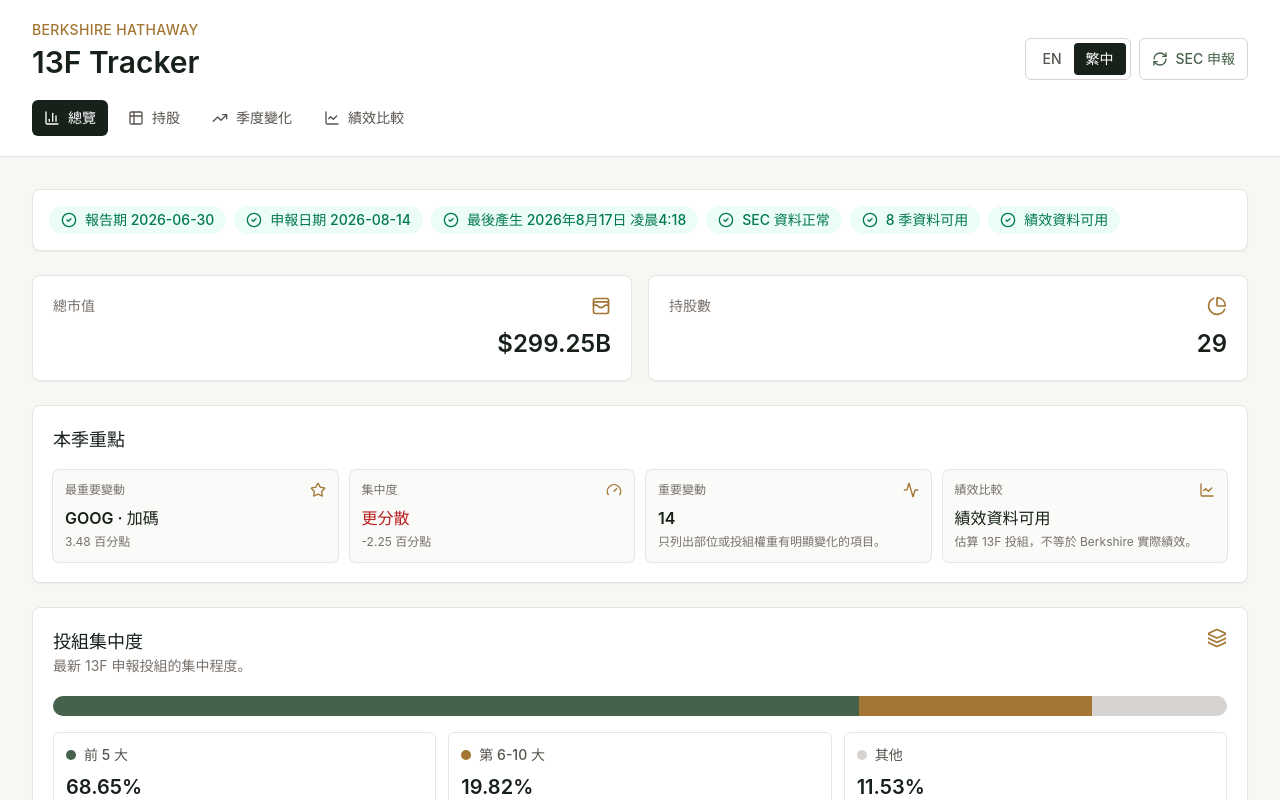
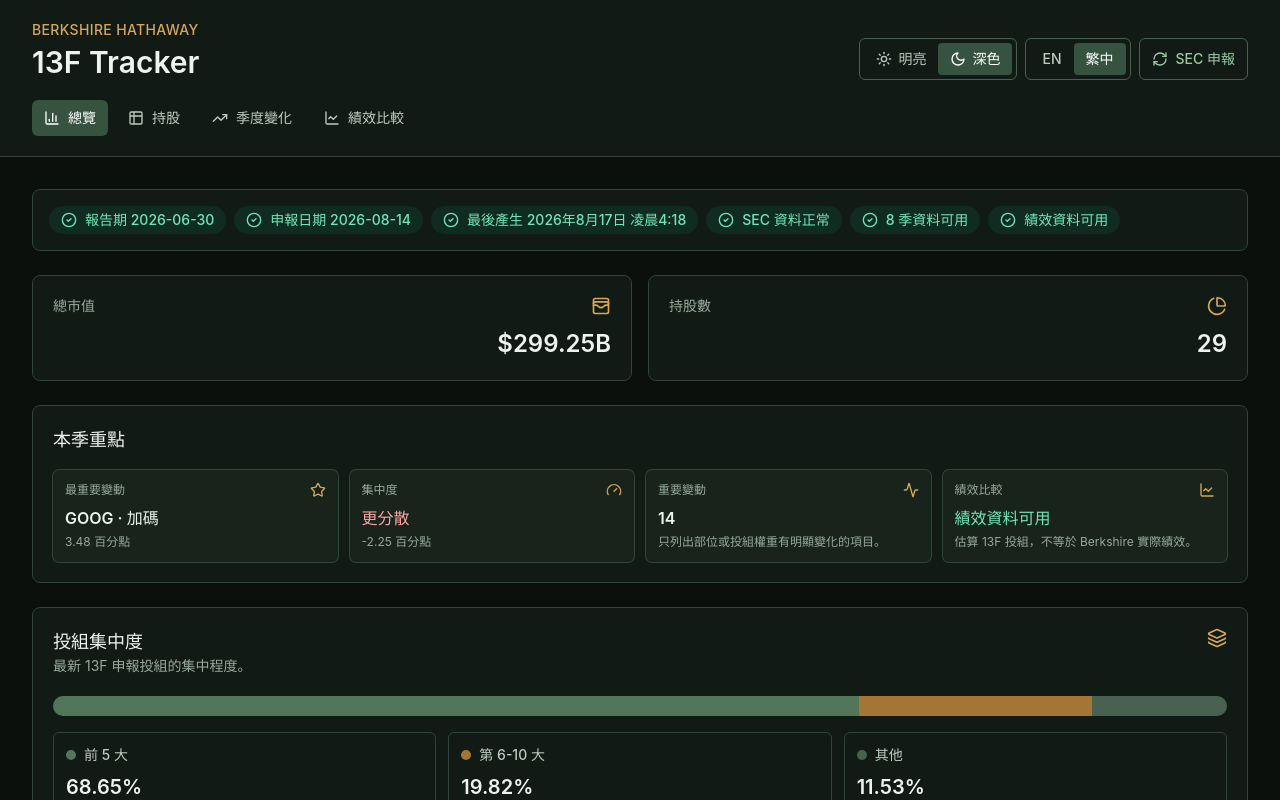
Before and after one commit to junyuo/berkshire-13f-tracker, a React (Vite) app: page / in a window 1280 px wide. Shown: the top 800 px of the page. Built offline with nearby package versions, Linux system fonts and the light colour scheme.

Commit message:
Add persistent light and dark themes

```diff
--- a/index.html
+++ b/index.html
@@ -4,6 +4,13 @@
     <meta charset="UTF-8" />
     <meta name="viewport" content="width=device-width, initial-scale=1.0" />
     <title>Berkshire Hathaway 13F Tracker</title>
+    <script>
+      try {
+        document.documentElement.dataset.theme = localStorage.getItem("berkshire-13f-theme") === "light" ? "light" : "dark";
+      } catch {
+        document.documentElement.dataset.theme = "dark";
+      }
+    </script>
   </head>
   <body>
     <div id="root"></div>
--- a/src/App.tsx
+++ b/src/App.tsx
@@ -1,4 +1,4 @@
-import { BarChart3, LineChart, RefreshCw, Table2, TrendingUp } from "lucide-react";
+import { BarChart3, LineChart, Moon, RefreshCw, Sun, Table2, TrendingUp } from "lucide-react";
 import { useEffect, useMemo, useState } from "react";
 import Dashboard from "./pages/Dashboard";
 import Holdings from "./pages/Holdings";
@@ -8,6 +8,9 @@
 import type { Holding, HistoryItem, LatestData, PerformanceData, QuarterData } from "./types/holding";
 
 type Page = "dashboard" | "holdings" | "changes" | "performance";
+type Theme = "light" | "dark";
+
+const THEME_STORAGE_KEY = "berkshire-13f-theme";
 
 const pages: { id: Page; labelKey: TranslationKey; icon: typeof BarChart3 }[] = [
   { id: "dashboard", labelKey: "navDashboard", icon: BarChart3 },
@@ -29,8 +32,13 @@
   return response.json();
 }
 
+function initialTheme(): Theme {
+  return document.documentElement.dataset.theme === "light" ? "light" : "dark";
+}
+
 export default function App() {
   const { language, setLanguage, t } = useLanguage();
+  const [theme, setTheme] = useState<Theme>(initialTheme);
   const [page, setPage] = useState<Page>(routeFromHash);
   const [latest, setLatest] = useState<LatestData | null>(null);
   const [history, setHistory] = useState<HistoryItem[]>([]);
@@ -44,6 +52,16 @@
     window.addEventListener("hashchange", onHashChange);
     return () => window.removeEventListener("hashchange", onHashChange);
   }, []);
+
+  function updateTheme(nextTheme: Theme) {
+    document.documentElement.dataset.theme = nextTheme;
+    setTheme(nextTheme);
+    try {
+      window.localStorage.setItem(THEME_STORAGE_KEY, nextTheme);
+    } catch {
+      // The selected theme still applies for this session when storage is unavailable.
+    }
+  }
 
   useEffect(() => {
     Promise.all([
@@ -89,6 +107,22 @@
               <h1 className="mt-1 text-3xl font-semibold text-ink">13F Tracker</h1>
             </div>
             <div className="flex flex-wrap gap-2">
+              <div className="inline-flex rounded-md border border-stone-300 bg-white p-1 text-sm font-medium" role="group" aria-label={t("themeSetting")}>
+                {(["light", "dark"] as const).map((item) => {
+                  const Icon = item === "light" ? Sun : Moon;
+                  return (
+                    <button
+                      key={item}
+                      className={`inline-flex items-center gap-1.5 rounded px-3 py-1.5 ${theme === item ? "bg-ink text-white" : "text-stone-600 hover:bg-stone-50"}`}
+                      onClick={() => updateTheme(item)}
+                      aria-pressed={theme === item}
+                    >
+                      <Icon className="h-4 w-4" />
+                      {t(item === "light" ? "lightMode" : "darkMode")}
+                    </button>
+                  );
+                })}
+              </div>
               <div className="inline-flex rounded-md border border-stone-300 bg-white p-1 text-sm font-medium">
                 {(["en", "zh-TW"] as const).map((item) => (
                   <button
@@ -119,7 +153,7 @@
                 <a
                   key={navPage.id}
                   href={`#/${navPage.id === "dashboard" ? "" : navPage.id}`}
-                  className={`inline-flex items-center gap-2 rounded-md px-3 py-2 text-sm font-medium ${
+                  className={`inline-flex shrink-0 items-center gap-2 whitespace-nowrap rounded-md px-3 py-2 text-sm font-medium ${
                     isActive ? "bg-ink text-white" : "text-stone-600 hover:bg-stone-100"
                   }`}
                 >
--- a/src/i18n.tsx
+++ b/src/i18n.tsx
@@ -12,6 +12,9 @@
     navChanges: "Changes",
     navPerformance: "Performance",
     secFiling: "SEC Filing",
+    themeSetting: "Color theme",
+    lightMode: "Light",
+    darkMode: "Dark",
     loadingData: "Loading Berkshire Hathaway 13F data...",
     reportPeriod: "Report Period",
     filingDate: "Filing Date",
@@ -245,6 +248,9 @@
     navChanges: "季度變化",
     navPerformance: "績效比較",
     secFiling: "SEC 申報",
+    themeSetting: "顏色主題",
+    lightMode: "明亮",
+    darkMode: "深色",
     loadingData: "正在載入 Berkshire Hathaway 13F 資料...",
     reportPeriod: "報告期",
     filingDate: "申報日期",
--- a/src/pages/Performance.tsx
+++ b/src/pages/Performance.tsx
@@ -68,8 +68,8 @@
         </div>
       </div>
       <svg className="mt-6 h-72 w-full overflow-visible" viewBox="0 0 100 100" preserveAspectRatio="none" role="img">
-        <polyline points={coordinates("portfolioValue")} fill="none" stroke="#46624a" strokeWidth="2.5" vectorEffect="non-scaling-stroke" />
-        <polyline points={coordinates("benchmarkValue")} fill="none" stroke="#a37633" strokeWidth="2.5" vectorEffect="non-scaling-stroke" />
+        <polyline points={coordinates("portfolioValue")} fill="none" stroke="var(--color-moss)" strokeWidth="2.5" vectorEffect="non-scaling-stroke" />
+        <polyline points={coordinates("benchmarkValue")} fill="none" stroke="var(--color-brass)" strokeWidth="2.5" vectorEffect="non-scaling-stroke" />
       </svg>
       <div className="mt-3 grid gap-2 text-xs text-stone-500 sm:grid-cols-3">
         <span>{t("start")}: {firstPoint?.date}</span>
--- a/src/styles.css
+++ b/src/styles.css
@@ -3,17 +3,29 @@
 @tailwind utilities;
 
 :root {
-  color: #17211a;
-  background: #f7f8f4;
+  color: #edf3ee;
+  background: #0b100d;
+  color-scheme: dark;
+  --color-moss: #82ad88;
+  --color-brass: #d6a759;
   font-synthesis: none;
   text-rendering: optimizeLegibility;
   -webkit-font-smoothing: antialiased;
   -moz-osx-font-smoothing: grayscale;
 }
 
+:root[data-theme="light"] {
+  color: #17211a;
+  background: #f7f8f4;
+  color-scheme: light;
+  --color-moss: #46624a;
+  --color-brass: #a37633;
+}
+
 body {
   margin: 0;
   min-width: 320px;
+  background: inherit;
 }
 
 button,
@@ -21,3 +33,213 @@
 select {
   font: inherit;
 }
+
+:root[data-theme="dark"] .bg-paper {
+  background-color: #0b100d;
+}
+
+:root[data-theme="dark"] .bg-white {
+  background-color: #111a14;
+}
+
+:root[data-theme="dark"] .bg-stone-50 {
+  background-color: #17231b;
+}
+
+:root[data-theme="dark"] .bg-stone-100 {
+  background-color: #1f2e24;
+}
+
+:root[data-theme="dark"] .bg-stone-200 {
+  background-color: #2d4033;
+}
+
+:root[data-theme="dark"] .bg-stone-300 {
+  background-color: #496151;
+}
+
+:root[data-theme="dark"] .bg-stone-400 {
+  background-color: #718678;
+}
+
+:root[data-theme="dark"] .bg-stone-700 {
+  background-color: #93a59a;
+}
+
+:root[data-theme="dark"] .bg-ink {
+  background-color: #36533f;
+}
+
+:root[data-theme="dark"] .bg-moss {
+  background-color: #52765a;
+}
+
+:root[data-theme="dark"] .text-ink {
+  color: #edf3ee;
+}
+
+:root[data-theme="dark"] .text-stone-700 {
+  color: #dce6df;
+}
+
+:root[data-theme="dark"] .text-stone-600 {
+  color: #bccbc1;
+}
+
+:root[data-theme="dark"] .text-stone-500 {
+  color: #96a99c;
+}
+
+:root[data-theme="dark"] .text-stone-400 {
+  color: #718579;
+}
+
+:root[data-theme="dark"] .text-moss {
+  color: #9cc8a4;
+}
+
+:root[data-theme="dark"] .text-brass {
+  color: var(--color-brass);
+}
+
+:root[data-theme="dark"] .border-stone-100 {
+  border-color: #203029;
+}
+
+:root[data-theme="dark"] .border-stone-200 {
+  border-color: #30443a;
+}
+
+:root[data-theme="dark"] .border-stone-300 {
+  border-color: #486052;
+}
+
+:root[data-theme="dark"] .border-moss,
+:root[data-theme="dark"] .hover\:border-moss:hover {
+  border-color: #77a17e;
+}
+
+:root[data-theme="dark"] .divide-stone-100 > :not([hidden]) ~ :not([hidden]) {
+  border-color: #203029;
+}
+
+:root[data-theme="dark"] .divide-stone-200 > :not([hidden]) ~ :not([hidden]) {
+  border-color: #30443a;
+}
+
+:root[data-theme="dark"] .ring-stone-200 {
+  --tw-ring-color: #30443a;
+}
+
+:root[data-theme="dark"] .ring-ink {
+  --tw-ring-color: #52765a;
+}
+
+:root[data-theme="dark"] .ring-moss\/20 {
+  --tw-ring-color: rgb(130 173 136 / 0.25);
+}
+
+:root[data-theme="dark"] .hover\:bg-stone-50:hover {
+  background-color: #1b281f;
+}
+
+:root[data-theme="dark"] .hover\:bg-stone-100:hover {
+  background-color: #24352a;
+}
+
+:root[data-theme="dark"] .hover\:text-ink:hover {
+  color: #edf3ee;
+}
+
+:root[data-theme="dark"] .placeholder\:text-stone-400::placeholder {
+  color: #718579;
+}
+
+:root[data-theme="dark"] .bg-red-50 {
+  background-color: #321719;
+}
+
+:root[data-theme="dark"] .bg-emerald-50 {
+  background-color: #102b22;
+}
+
+:root[data-theme="dark"] .bg-amber-50,
+:root[data-theme="dark"] .bg-amber-100 {
+  background-color: #352714;
+}
+
+:root[data-theme="dark"] .bg-amber-200 {
+  background-color: #5a421a;
+}
+
+:root[data-theme="dark"] .bg-blue-50,
+:root[data-theme="dark"] .bg-blue-100 {
+  background-color: #172747;
+}
+
+:root[data-theme="dark"] .bg-violet-50,
+:root[data-theme="dark"] .bg-violet-100 {
+  background-color: #2b2047;
+}
+
+:root[data-theme="dark"] .text-red-600,
+:root[data-theme="dark"] .text-red-700,
+:root[data-theme="dark"] .text-red-800 {
+  color: #fca5a5;
+}
+
+:root[data-theme="dark"] .text-emerald-700,
+:root[data-theme="dark"] .text-emerald-800 {
+  color: #6ee7b7;
+}
+
+:root[data-theme="dark"] .text-amber-700,
+:root[data-theme="dark"] .text-amber-800 {
+  color: #fcd34d;
+}
+
+:root[data-theme="dark"] .text-blue-700,
+:root[data-theme="dark"] .text-blue-800 {
+  color: #93c5fd;
+}
+
+:root[data-theme="dark"] .text-violet-700,
+:root[data-theme="dark"] .text-violet-800 {
+  color: #c4b5fd;
+}
+
+:root[data-theme="dark"] .border-red-100,
+:root[data-theme="dark"] .border-red-200 {
+  border-color: #7f3d42;
+}
+
+:root[data-theme="dark"] .border-emerald-100,
+:root[data-theme="dark"] .border-emerald-200 {
+  border-color: #27634c;
+}
+
+:root[data-theme="dark"] .border-amber-200 {
+  border-color: #7a5b25;
+}
+
+:root[data-theme="dark"] .border-blue-200 {
+  border-color: #365d99;
+}
+
+:root[data-theme="dark"] .ring-red-100,
+:root[data-theme="dark"] .ring-red-200 {
+  --tw-ring-color: #7f3d42;
+}
+
+:root[data-theme="dark"] .ring-emerald-100,
+:root[data-theme="dark"] .ring-emerald-200 {
+  --tw-ring-color: #27634c;
+}
+
+:root[data-theme="dark"] .ring-amber-200 {
+  --tw-ring-color: #7a5b25;
+}
+
+:root[data-theme="dark"] .ring-blue-200 {
+  --tw-ring-color: #365d99;
+}
```
